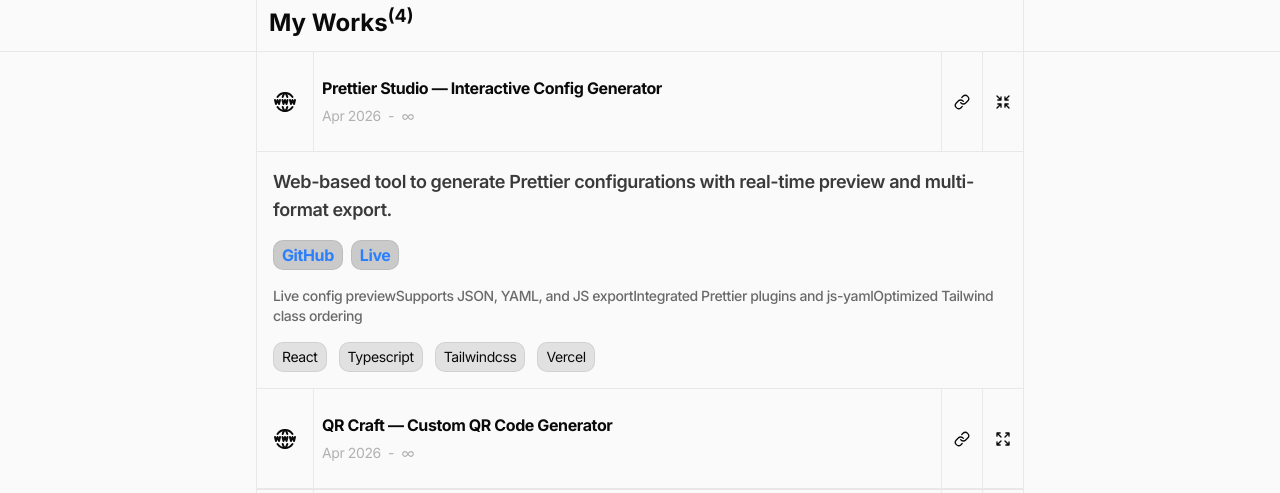
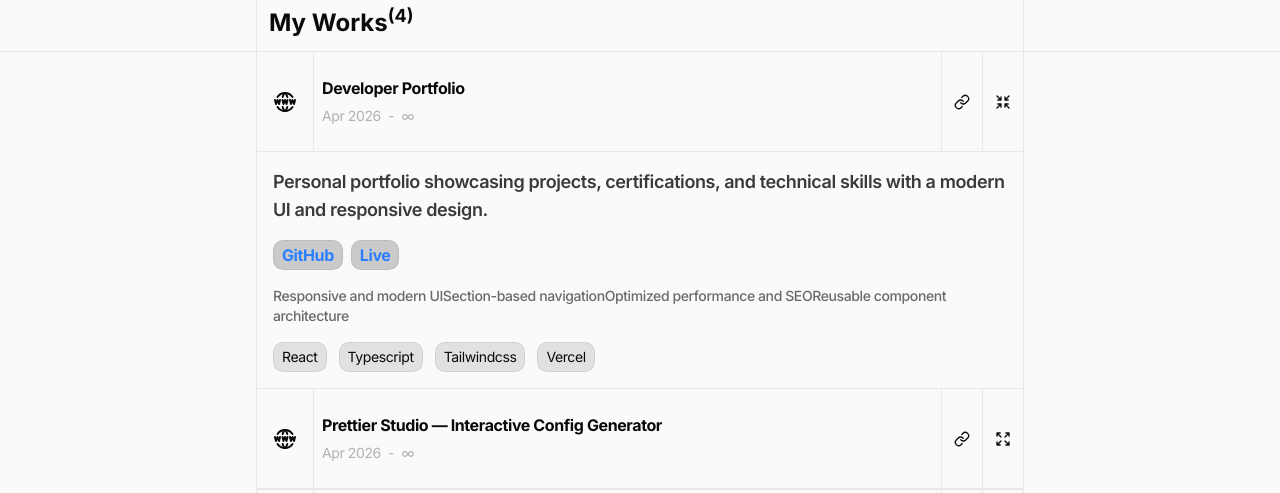
Before and after one commit to codewithavra/codewithavra.dev, a React (Vite) app: page / in a window 1280 px wide. Both pictures are taken after a click on the button 1002 px from the left and 1566 px from the top of the page. Shown: the part 1473-1966 px from the top of the page. Built offline with nearby package versions, Linux system fonts and the light colour scheme; a web font is replaced by a local one.

Commit message:
Update PROJECTS constant to include new Developer Portfolio entry, modify existing project links, and ensure conditional rendering for deployed links in Work section.

```diff
--- a/src/constants/index.ts
+++ b/src/constants/index.ts
@@ -150,18 +150,39 @@ export const CERTIFICATES: Certificate[] = [
 
 export const PROJECTS: Project[] = [
   {
+    id: 'portfolio',
+    label: 'Developer Portfolio',
+    description:
+      'Personal portfolio showcasing projects, certifications, and technical skills with a modern UI and responsive design.',
+
+    githubLink: 'https://github.com/codewithavra/portfolio', // update if different
+    deployedLink: 'https://codewithavra-dev.vercel.app/',
+
+    imageSrc: '/projects/portfolio.png',
+
+    timeline: 'Apr 2026  - ',
+    techStack: ['React', 'Typescript', 'Tailwindcss', 'Vercel'],
+
+    highlights: [
+      'Responsive and modern UI',
+      'Section-based navigation',
+      'Optimized performance and SEO',
+      'Reusable component architecture',
+    ],
+  },
+  {
     id: 'prettier-studio',
     label: 'Prettier Studio — Interactive Config Generator',
     description:
-    'Web-based tool to generate Prettier configurations with real-time preview and multi-format export.',
+      'Web-based tool to generate Prettier configurations with real-time preview and multi-format export.',
 
-    githubLink: 'https://github.com/codewithavra/prettier-studio',
-    deployedLink: 'https://prettier-studio.vercel.app',
+    githubLink: 'https://github.com/codewithavra/prettier-config-generator',
+    deployedLink: 'https://prettierstudio.vercel.app/',
 
     imageSrc: '/projects/prettier.png',
 
     timeline: 'Apr 2026  - ',
-    techStack: ["React", "Typescript", "Tailwindcss", "Vercel"],
+    techStack: ['React', 'Typescript', 'Tailwindcss', 'Vercel'],
 
     highlights: [
       'Live config preview',
@@ -174,7 +195,7 @@ export const PROJECTS: Project[] = [
     id: 'qr-craft',
     label: 'QR Craft — Custom QR Code Generator',
     description:
-    'Customizable QR generator with real-time rendering, styling controls, and downloadable output.',
+      'Customizable QR generator with real-time rendering, styling controls, and downloadable output.',
 
     githubLink: 'https://github.com/codewithavra/QR-Code-Generator',
     deployedLink: 'https://qr-craft-iota.vercel.app/',
@@ -182,7 +203,7 @@ export const PROJECTS: Project[] = [
     imageSrc: '/projects/qr.png',
 
     timeline: 'Apr 2026  - ',
-    techStack: ["React", "Typescript", "Tailwindcss", "Vercel"],
+    techStack: ['React', 'Typescript', 'Tailwindcss', 'Vercel'],
 
     highlights: [
       'Dynamic QR customization (size, color, ECC)',
@@ -202,7 +223,7 @@ export const PROJECTS: Project[] = [
     imageSrc: '/projects/tec.png',
 
     timeline: 'Mar 2026  – ',
-    techStack: ["Python", "Matplotlib", "Numpy", "TensorFlow", "Jupyter Notebook"],
+    techStack: ['Python', 'Matplotlib', 'Numpy', 'TensorFlow', 'Jupyter Notebook'],
 
     highlights: [
       'Processed 41 days of GNSS TEC data (1440 steps/day)',
--- a/src/sections/Work.tsx
+++ b/src/sections/Work.tsx
@@ -57,7 +57,7 @@ const Work = () => {
               <h3 className="text-md sm:text-lg text-foreground/80 font-semibold">{item.description}</h3>
               <div className="w-full flex  gap-2 text-blue-500 font-bold">
               <a href={item.githubLink} className="bg-foreground/20 px-2 py-1 rounded-box border bdr-box self-start">GitHub</a>
-              <a href={item.deployedLink} className="bg-foreground/20 px-2 py-1 rounded-box border bdr-box self-start">Live</a>
+              {item.deployedLink && <a href={item.deployedLink} className="bg-foreground/20 px-2 py-1 rounded-box border bdr-box self-start">Live</a>}
               </div>
               <p className="text-xs sm:text-sm md:text-md text-foreground/60 font-medium">{item.highlights}</p>
               <div className=" h-fit w-full flex justify-start items-center gap-3 flex-wrap">
```
